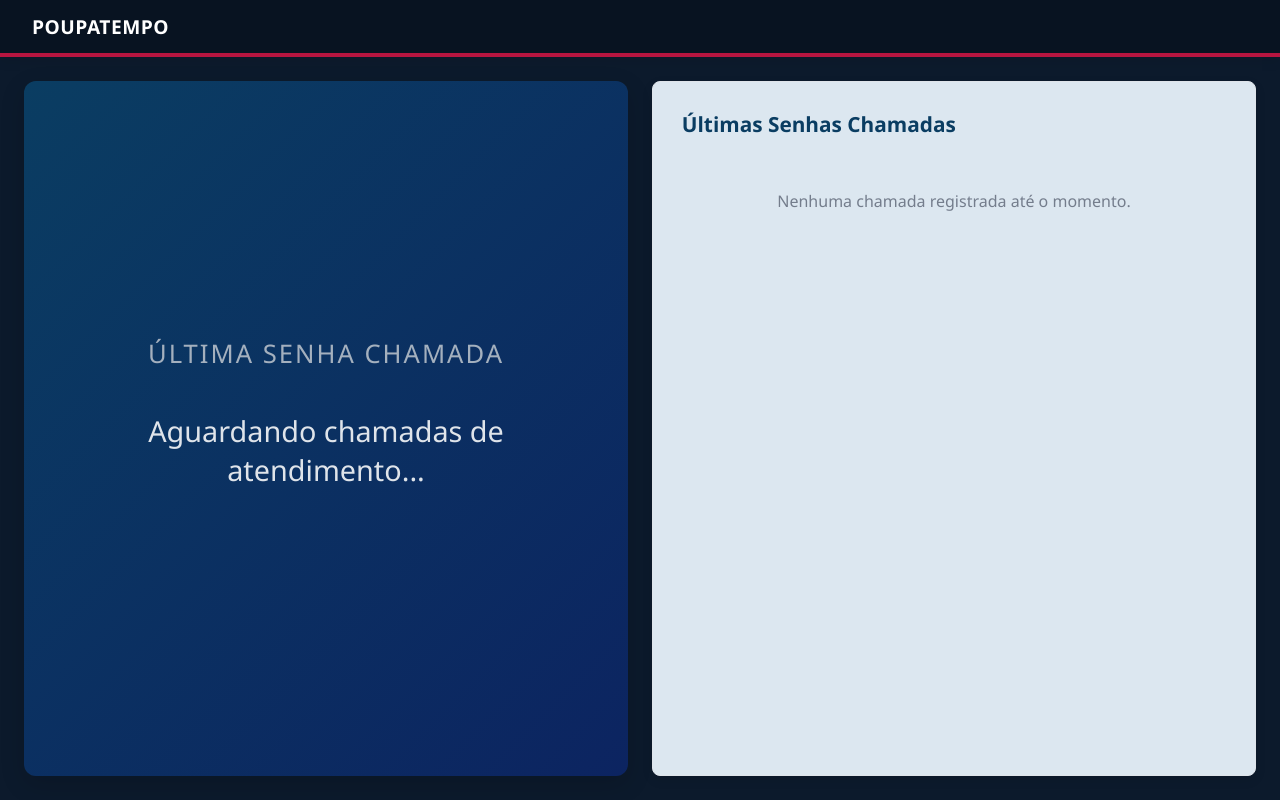
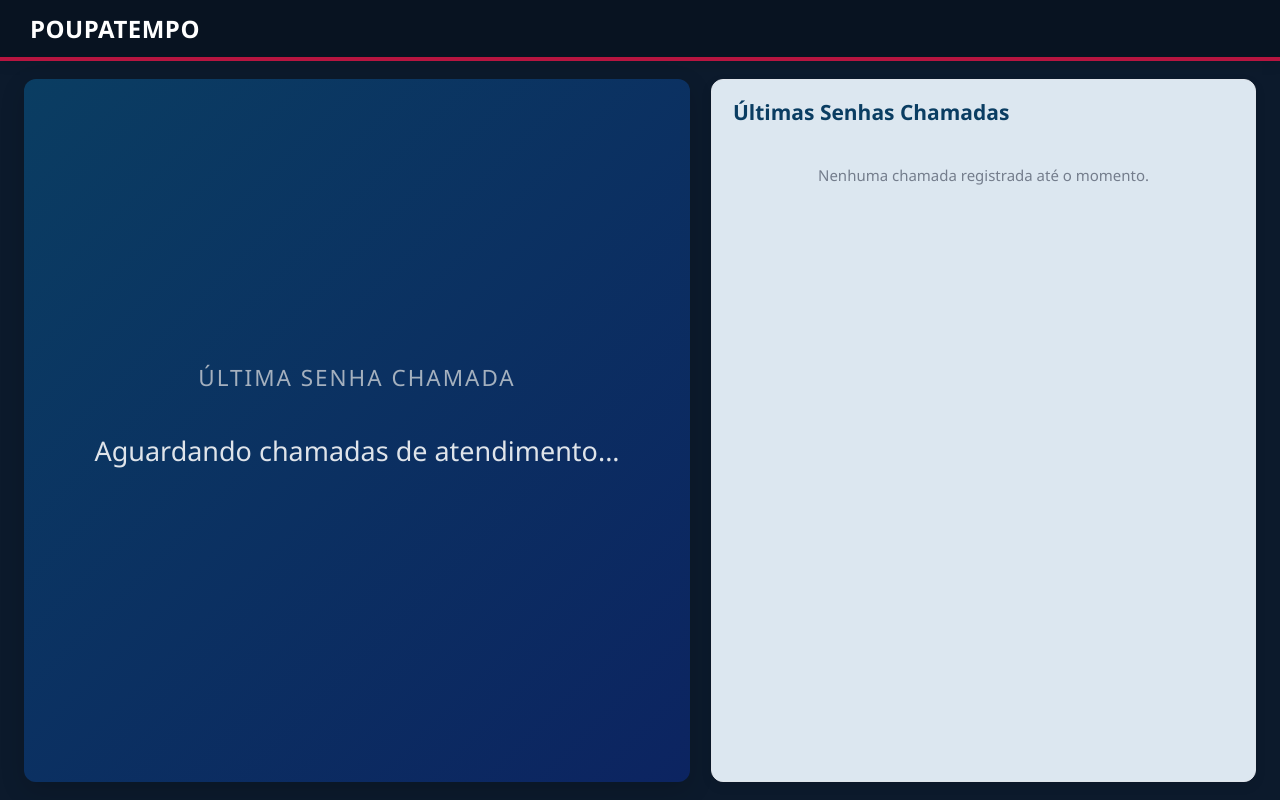
Before and after one commit to tiribsil/mp2_poupatempo, a Java web app: page /painel.html in a window 1280 px wide. Run offline with Tomcat 11, a stand-in JSP engine, Linux system fonts and the light colour scheme; data that the repository does not hold is empty; database files in the repository are not loaded.

Commit message:
escalar painel público

```diff
--- a/src/main/webapp/css/style.css
+++ b/src/main/webapp/css/style.css
@@ -374,20 +374,51 @@ body {
    LAYOUT ESPECÍFICO DO PAINEL PÚBLICO
    ========================================= */
 
+html.pagina-painel,
+body.pagina-painel {
+    height: 100vh;
+    max-height: 100vh;
+    overflow: hidden !important;
+    margin: 0;
+    padding: 0;
+}
+
+html.pagina-painel {
+    /*
+       Escala proporcional contínua à resolução da tela com base em 768p (1366x768):
+       A 768px de altura: 100vh / 48 = 16px (1rem padrão do 768p).
+       A 1080px de altura: 100vh / 48 = 22.5px (+40.6%).
+       A 1440px de altura: 100vh / 48 = 30px (+87.5%).
+       A 2160px de altura (4K): 100vh / 48 = 45px (+181%).
+       min() garante que tanto a largura quanto a altura caibam na janela sem qualquer rolagem.
+    */
+    font-size: min(calc(100vh / 48), calc(100vw / 85.375));
+}
+
 body.pagina-painel {
     background-color: #0c1a2c;
-    height: 100vh;
-    overflow: hidden;
+    display: flex;
+    flex-direction: column;
+}
+
+body.pagina-painel .cabecalho-principal {
+    padding: 0.8rem 2rem;
+    flex-shrink: 0;
+}
+
+body.pagina-painel .cabecalho-principal h1 {
+    font-size: 1.6rem;
 }
 
 .conteudo-painel {
     flex: 1;
     width: 100%;
-    padding: 1.5rem;
+    padding: 1.2rem 1.6rem;
     display: grid;
-    grid-template-columns: 1fr 1fr;
-    gap: 1.5rem;
+    grid-template-columns: 1.1fr 0.9fr;
+    gap: 1.4rem;
     min-height: 0;
+    overflow: hidden;
 }
 
 .conteudo-painel .painel-chamada-atual {
@@ -397,18 +428,29 @@ body.pagina-painel {
     flex-direction: column;
     justify-content: center;
     align-items: center;
+    border-radius: 0.8rem;
+    padding: 1.5rem;
+    overflow: hidden;
 }
 
 .conteudo-painel .painel-chamada-atual .titulo-chamada {
-    font-size: clamp(1.2rem, 2vw, 2rem);
+    font-size: 1.5rem;
+    letter-spacing: 2px;
+    margin-bottom: 0.6rem;
 }
 
 .conteudo-painel .painel-chamada-atual .senha-grande {
-    font-size: clamp(4.5rem, 8vw, 9rem);
+    font-size: 6.8rem;
+    font-weight: 900;
+    line-height: 1.05;
+    margin: 0.5rem 0;
+    letter-spacing: 3px;
 }
 
 .conteudo-painel .painel-chamada-atual .guiche-grande {
-    font-size: clamp(2rem, 3.5vw, 3.8rem);
+    font-size: 3.2rem;
+    font-weight: 700;
+    color: #fbc531;
 }
 
 .painel-historico {
@@ -418,9 +460,15 @@ body.pagina-painel {
     flex-direction: column;
     min-height: 0;
     background-color: #dce7f0;
+    border-radius: 0.8rem;
+    padding: 1.2rem 1.4rem;
+    overflow: hidden;
 }
 
 .painel-historico h2 {
+    font-size: 1.4rem;
+    margin-bottom: 0.8rem;
+    padding-bottom: 0.3rem;
     flex-shrink: 0;
     border-bottom: none;
 }
--- a/src/main/webapp/painel.html
+++ b/src/main/webapp/painel.html
@@ -1,5 +1,5 @@
 <!DOCTYPE html>
-<html lang="pt-BR">
+<html lang="pt-BR" class="pagina-painel">
 <head>
     <meta charset="UTF-8">
     <meta name="viewport" content="width=device-width, initial-scale=1.0">
--- a/todo.txt
+++ b/todo.txt
@@ -14,7 +14,7 @@ tela do atendente
 
 painel de senha
 [x] diminuir faixa de cima
-[ ] escalar tudo pra caber na tela (textos, caixas)
+[x] escalar tudo pra caber na tela (textos, caixas)
 [x] tirar tipo de serviço da tela
 [x] tirar prioridade
 [x] tirar status
```
Also changed, not shown: other parts of src/main/webapp/css/style.css (+15 -29 lines).
